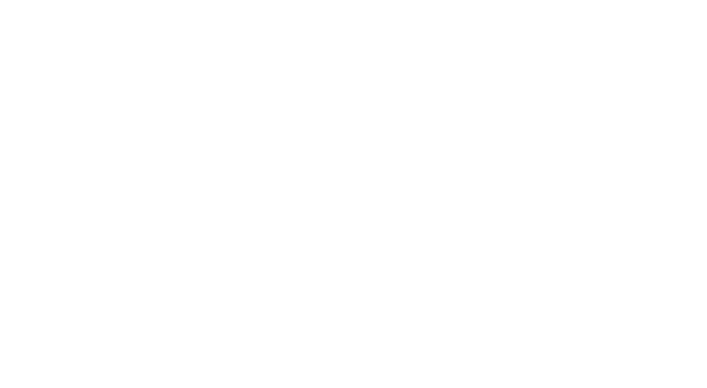
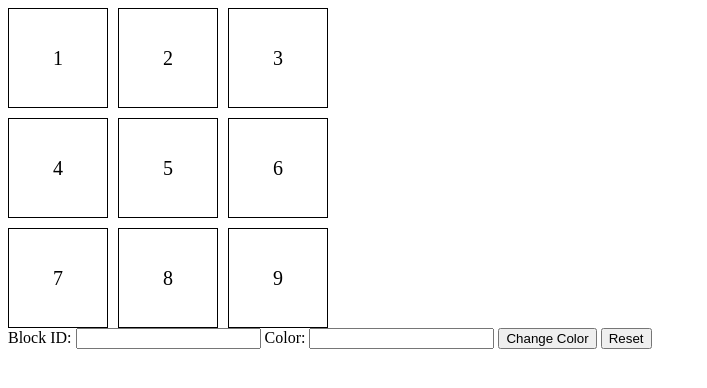
Before and after one commit to acciojob/Replit-Asian-Paints-BrainCellCoder, a website: page main.html in a window 1280 px wide. Shown: the whole page, without its empty margins (0-707 px from the left). Drawn offline with Linux system fonts and the light colour scheme.

Commit message:
created a submission

```diff
--- a/main.html
+++ b/main.html
@@ -1,16 +1,47 @@
 <!DOCTYPE html>
+<html lang="en">
+<head>
+    <meta charset="UTF-8">
+    <title>Replit Asian Paints</title>
+    <style>
+        #grid-container {
+            display: grid;
+            grid-template-columns: repeat(3, 100px);
+            grid-template-rows: repeat(3, 100px);
+            gap: 10px;
+        }
 
-<html>
+        .grid-item {
+            border: 1px solid #000;
+            display: flex;
+            justify-content: center;
+            align-items: center;
+            font-size: 20px;
+        }
+    </style>
+</head>
+<body>
+    <div id="grid-container">
+        <div id="1" class="grid-item">1</div>
+        <div id="2" class="grid-item">2</div>
+        <div id="3" class="grid-item">3</div>
+        <div id="4" class="grid-item">4</div>
+        <div id="5" class="grid-item">5</div>
+        <div id="6" class="grid-item">6</div>
+        <div id="7" class="grid-item">7</div>
+        <div id="8" class="grid-item">8</div>
+        <div id="9" class="grid-item">9</div>
+    </div>
 
-<head>
-	<link rel="stylesheet" href="styles.css">
-</head>
+    <label for="block_id">Block ID:</label>
+    <input type="text" id="block_id">
 
-<body>
-	<!-- the entire body must be written by student -->
-    <script type="text/javascript" src="./script.js">
-</script>
+    <label for="colour_id">Color:</label>
+    <input type="text" id="colour_id">
 
+    <button id="change_button">Change Color</button>
+    <button id="reset">Reset</button>
+
+    <script type="text/javascript" src="script.js"></script>
 </body>
-
 </html>
--- a/script.js
+++ b/script.js
@@ -1 +1,21 @@
-//your JS code here. If required.
+document.getElementById('change_button').addEventListener('click', changeColor);
+document.getElementById('reset').addEventListener('click', resetColors);
+
+function changeColor() {
+    const blockId = document.getElementById('block_id').value;
+    const color = document.getElementById('colour_id').value;
+    resetColors();
+    const block = document.getElementById(blockId);
+    if (block) {
+        block.style.backgroundColor = color;
+    }
+	document.getElementById('block_id').value = "";
+    document.getElementById('colour_id').value = "";
+}
+
+function resetColors() {
+    const gridItems = document.querySelectorAll('.grid-item');
+    gridItems.forEach(item => {
+        item.style.backgroundColor = 'transparent';
+    });
+}
```
